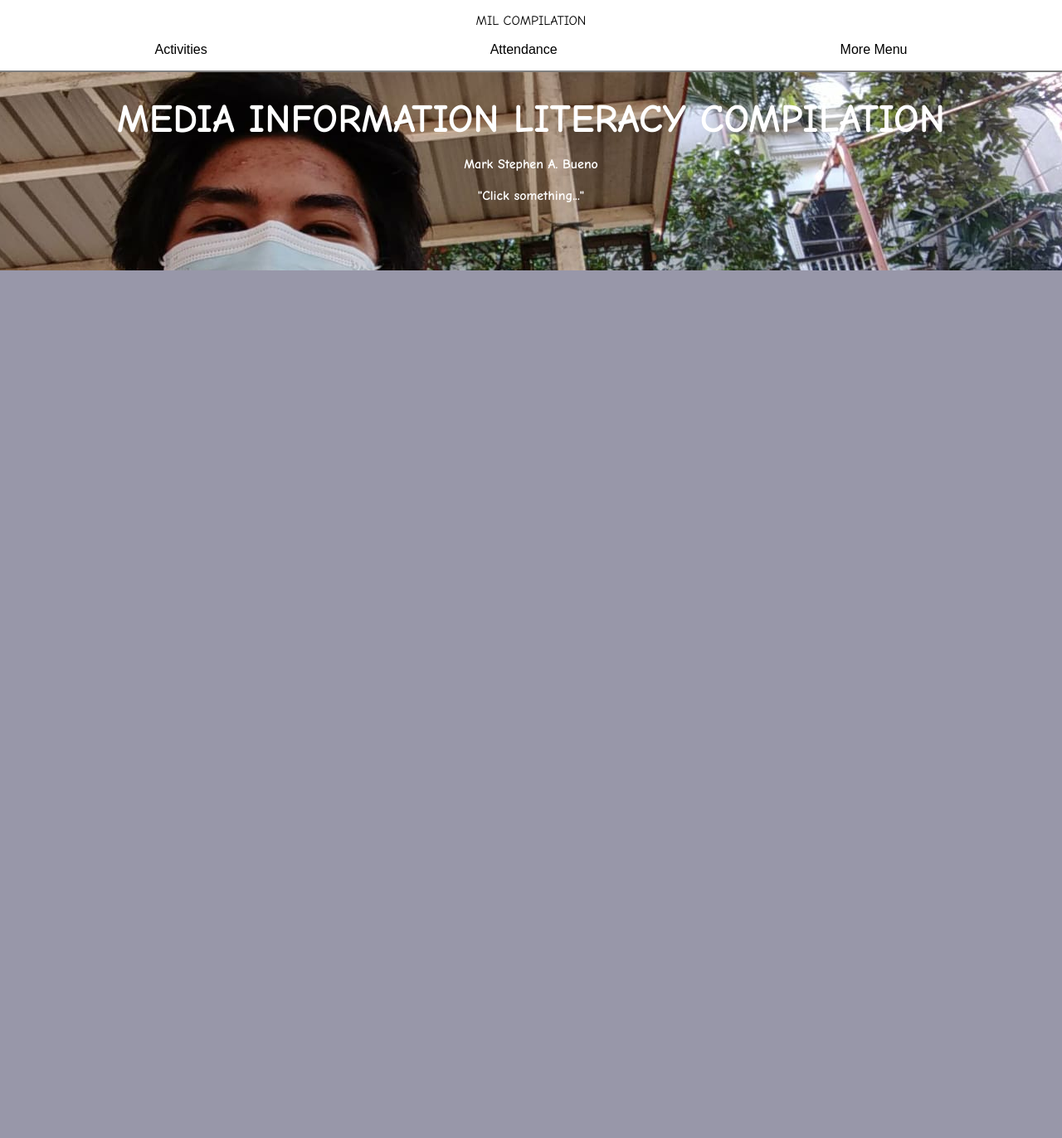
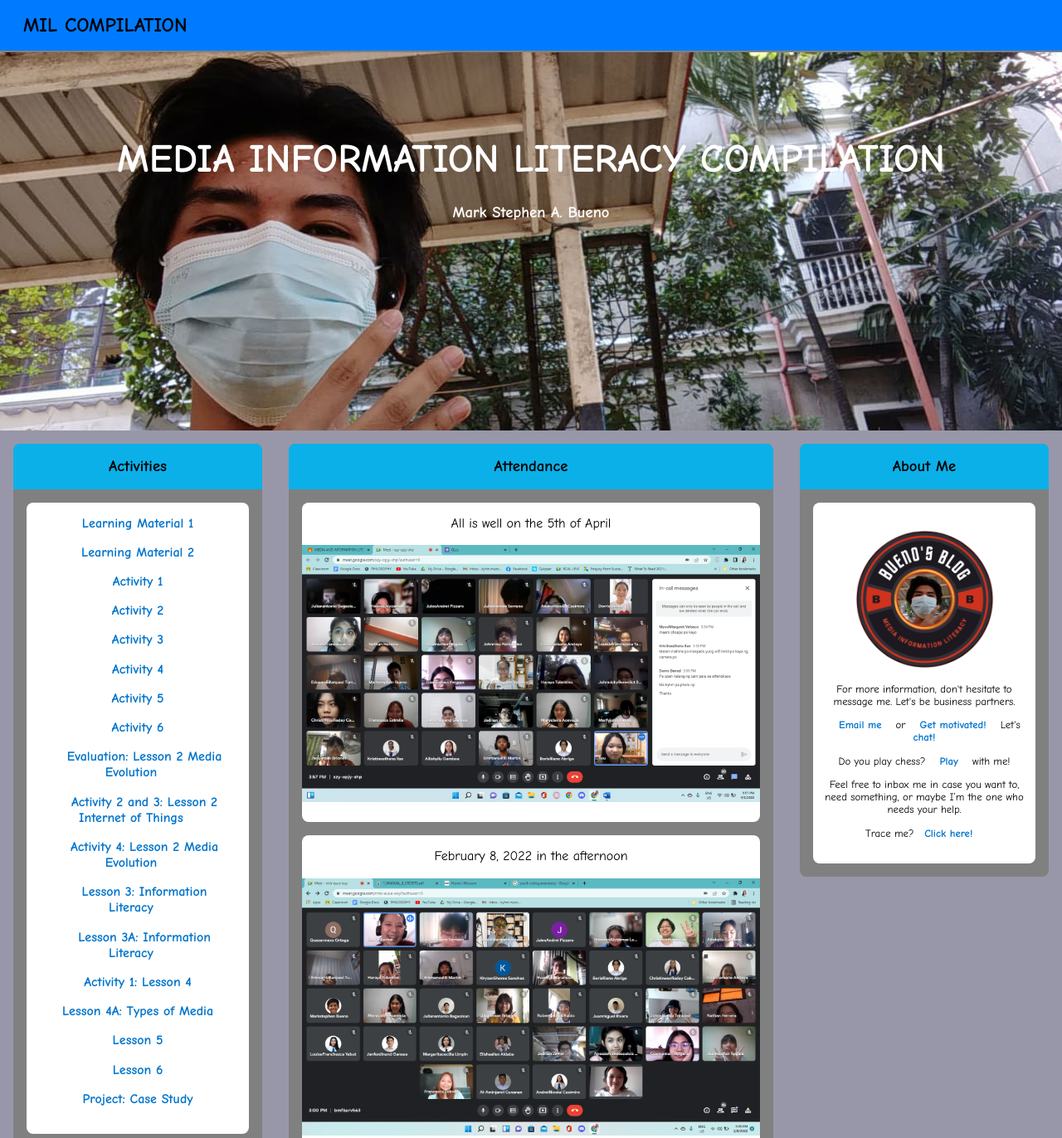
Before and after one commit to yochongbrad/bueno-mil, a plain HTML site: page index.html in a window 1280 px wide. Shown: the top 1372 px of the page at 83% size. Before the commit the page ends 800 px from the top, so only its background shows below. Drawn offline with Linux system fonts and the light colour scheme.

Commit message:
finished layout

```diff
--- /dev/null
+++ b/flex.css
@@ -0,0 +1,25 @@
+.blog {
+	display: flex;
+	flex-direction: row;
+	align-items: flex-start;
+}
+
+.activities {
+	order: 1;
+	flex-grow: 1;
+}
+
+.attendance {
+	order: 2;
+	flex-grow: 2;
+}
+
+.menu {
+	order: 3;
+	flex-grow: 1;
+}
+
+.tabcontent {
+	margin: 1em;
+	min-width: 300px;
+}
--- a/index.html
+++ b/index.html
@@ -2,31 +2,53 @@
 	<head>
 		<title>Bueno's Blog</title>
 		<link rel="stylesheet" href="style.css">
+		<link rel="stylesheet" href="flex.css">
 		<link rel="icon" href="logo.png">
 	</head>
 	<body>
-
 		<div class="navbar">
-			<p class="item">MIL COMPILATION</p>
-			<div class="tab center">
-				<button class="tablinks" onclick="openCity(event, 'activities')">Activities</button>
-				<button class="tablinks" onclick="openCity(event, 'attendance')">Attendance</button>
-				<button class="tablinks" onclick="openCity(event, 'menu')">More Menu</button>
-			</div>
+			<h2 class="item">MIL COMPILATION</h2>
 		</div>
 		<br>
 
 		<div id="header">
 			<h1>MEDIA INFORMATION LITERACY COMPILATION</h1>
-			<span>Mark Stephen A. Bueno</span>
-			<br><br>
-			<p class="click">"Click something..."</p>
-			<p class="tap">"Tap something..."</p>
+			<h3>Mark Stephen A. Bueno</h3>
 		</div>
 
-		<div id="blog">
+		<div class="blog">
+			<div class="tabcontent menu">
+			<!--contacts-->
+				<div class="title">
+					<h3>About Me</h3>
+				</div>
+				<div class="laman">
+					<div class="content">
+						<a href="https://www.facebook.com/msab816729435"><img src="logo.png"></a>
+						<p>For more information, don't hesitate to message me. Let's be business partners.</p>
+						<p>
+							<a href="mailto:markstephena.bueno@gmail.com?subject=Pogi%20mo%20lodi!">Email me</a> or
+							<a href="https://www.facebook.com/M4rkerPentelpen">Get motivated!</a>
+							Let's <a href="https://www.messenger.com/t/M4rkerPentelpen">chat!</a>
+						</p>
+						<p>Do you play chess? <a href="hhttps://chess.com/play/Deepseabeard">Play</a> with me!</p>
+						<p>Feel free to inbox me in case you want to, need something, or maybe I’m the one who needs your help.</p>
+
+						<p>Trace me?<a href="https://goo.gl/maps/szSuCi63fc4E7uby7">Click here!</a></p>
+					</div>
+				</div>
+			</div>
+
 			<!--attendance-->
-			<div id="attendance" class="container tabcontent">
+			<div class="tabcontent attendance">
+				<div class="title">
+					<h3>Attendance</h3>
+				</div>
+				<div class="laman">
+					<div class="content">
+						<p>All is well on the 5th of April</p>
+						<img src="attendance/pics (12).png">
+					</div>
 					<div class="content">
 						<p>February 8, 2022 in the afternoon</p>
 						<img src="attendance/pics (1).png">
@@ -47,40 +69,26 @@
 						<img src="attendance/pics (6).png">
 					</div>
 					<div class="content">
-					<p>Where am I on March 22, 2022?</p>
+						<p>Where was I on March 22, 2022?</p>
 						<img src="attendance/pics (7).png">
 						<img src="attendance/pics (9).png">
 					</div>
 					<div class="content">
-					<p>March 29, 2022 does not smile</p>
+						<p>March 29 did not smile</p>
 						<img src="attendance/pics (8).png">
 						<img src="attendance/pics (10).png">
 						<img src="attendance/pics (11).png">
 					</div>
-				<div class="content">
-					<p>All is well on the 5th of April</p>
-					<img src="attendance/pics (12).png">
 				</div>
 			</div>
 
-			<div id="menu" class="container tabcontent">
-			<!--contacts-->
-				<div id="contacts content">
-					<a href="https://www.facebook.com/msab816729435"><img src="logo.png"></a>
-					<p>For more information, don't hesitate to message me. Let's be business partners.</p>
-					<p>
-						<a href="mailto:markstephena.bueno@gmail.com?subject=Pogi%20mo%20lodi!">Email me</a> or
-						<a href="https://www.facebook.com/M4rkerPentelpen">Get motivated!</a>
-						Let's <a href="https://www.messenger.com/t/M4rkerPentelpen">chat</a>!
-					</p>
-					<p>Do you play chess? <a href="hhttps://chess.com/play/Deepseabeard">Play</a> with me!</p>
-					<p>Feel free to inbox me in case you want to, need something, or maybe I’m the one who needs your help.</p>
+			<!--Activities-->
+			<div class="tabcontent activities">
+				<div class="title">
+					<a href="https://drive.google.com/drive/folders/14AaCsUdQ--YaasO2qwk4ySgiU6Odsk3W?usp=sharing"><h3>Activities</h3></a>
 				</div>
-			</div>
-			<!--Activities-->
-			<div id="activities" class="container tabcontent">
+				<div class="laman">
 					<div class="content">
-					<p><a href="https://drive.google.com/drive/folders/14AaCsUdQ--YaasO2qwk4ySgiU6Odsk3W?usp=sharing">Folder</a></p>
 						<ul>
 							<li><a href="https://drive.google.com/file/d/169XAXhWB32UMOHyxmsRkmN8_BCO6VKz-/view?usp=sharing">Learning Material 1</a></li>
 							<li><a href="#">Learning Material 2</a></li>
@@ -104,22 +112,6 @@
 					</div>
 				</div>
 			</div>
-
-
-		<script>
-			function openCity(evt, cityName) {
-				var i, tabcontent, tablinks;
-				tabcontent = document.getElementsByClassName("tabcontent");
-				for (i = 0; i < tabcontent.length; i++) {
-					tabcontent[i].style.display = "none";
-				}
-				tablinks = document.getElementsByClassName("tablinks");
-				for (i = 0; i < tablinks.length; i++) {
-					tablinks[i].className = tablinks[i].className.replace(" active", "");
-				}
-				document.getElementById(cityName).style.display = "block";
-				evt.currentTarget.className += " active";
-			}
-		</script>
+		</div>
 	</body>
 </html>
--- a/style.css
+++ b/style.css
@@ -20,43 +20,49 @@ a, a:active, a:visited {
 }
 
 .navbar {
-	background-color: white;
-	padding: 1em 1em 0 1em;
+	background-color: #007bff;
+	padding: 1em;
 	position: fixed;
 	width: 100%;
 	margin: 0 auto;
-	text-align: center;
+	text-align: left;
 	border-bottom: solid 2px gray;
+	font-size: 1em;
+	font-weight: bold;
+}
+
+.navbar h2 {
+	margin-left: 0.5em;
 }
 
 ul li {
 	list-style-type: none;
 }
 
-#blog {
-	max-width: 800px;
+#header {
+	padding: 7.5em 5em 5em;
+	background: url('header-bg.jpg') no-repeat top;
+	width:100%;
+	height: 500px;
+	color: white;
+	font-size: 1em;
 }
 
-#header {
-	padding: 5em;
-	background: url('header-bg.jpg') no-repeat top;
-	width:100%;
+h1 {
+	font-size: 3em;
+	margin: 0.5em;
 }
 
-#header * {
-	color: white;
-	font-weight: bold;
-}
-
-#header h1 {
-	font-size: 3rem;
-	margin: 1rem;
+p {
+	font-size: 1em;
 }
 
 .content {
 	margin-top: 1em;
 	background-color: white;
 	padding: 1em 0;
+	font-size: 1em;
+	border-radius: 0.5em;
 }
 
 .center {
@@ -64,63 +70,38 @@ ul li {
 	justify-content: center;
 }
 
-.content p {
+.content p, a, li {
 	margin: 0 1em 1em 1em;
 }
 
-#attendance img {
+.attendance img {
 	max-width: 100%;
 	margin-bottom: 0.5em;
 }
 
-//tabs on navigation
-/* Style the tab */
-.tab {
-  overflow: hidden;
-  border: 1px solid #ccc;
-  background-color: #f1f1f1;
-	text-align: center;
-	margin: 0 auto;
+.attendance, .activities, .menu {
+	background-color: gray;
+	border-radius: 0.5em;
 }
 
-/* Style the buttons inside the tab */
-.tab button {
-  background-color: inherit;
-  float: left;
-  border: none;
-  outline: none;
-  cursor: pointer;
-  padding: 1em;
-  transition: 0.3s;
-  font-size: 1em;
+.menu img {
+	width: 75%;
 }
 
-/* Change background color of buttons on hover */
-.tab button:hover {
-  background-color: #ddd;
+.title {
+	background-color: #0CB0E8;
+	padding: 1em;
+	border-radius: 0.5em 0.5em 0 0;
 }
 
-/* Create an active/current tablink class */
-.tab button.active {
-  background-color: #ccc;
+.laman {
+	padding: 0 1em 1em;
 }
 
-.tabcontent {
-  display: none;
+.title a {
+	color: black;
 }
 
-/*landscapes*/
-@media (min-width: 800px) {
-    .tap {
-	   display: none;
-   }
-   .content {
-		border-radius: 0.5em;
-   }
+.menu p {
+	font-size: 0.8em;
 }
-
-@media (max-width: 799px) {
-	.click {
-		display: none;
-	}
-}
```
Lines whose indentation alone changed are shown as unchanged.
